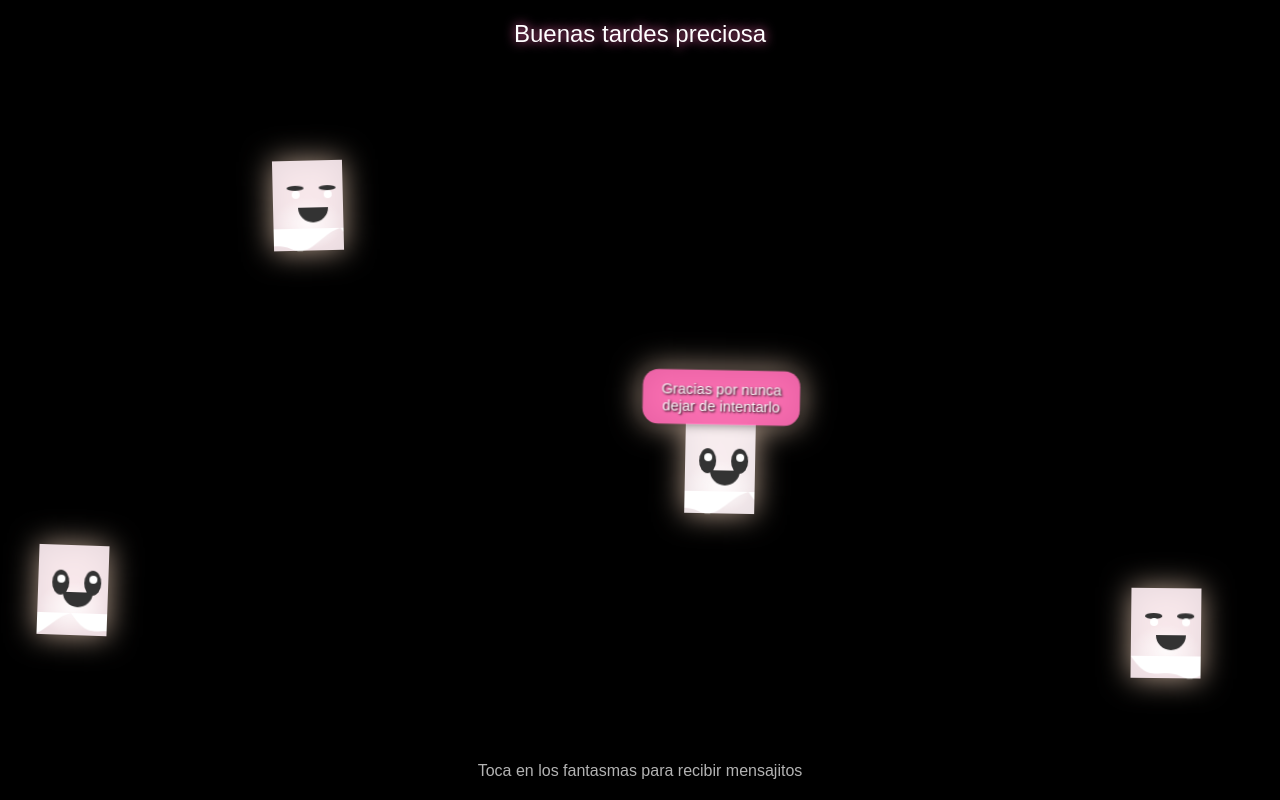
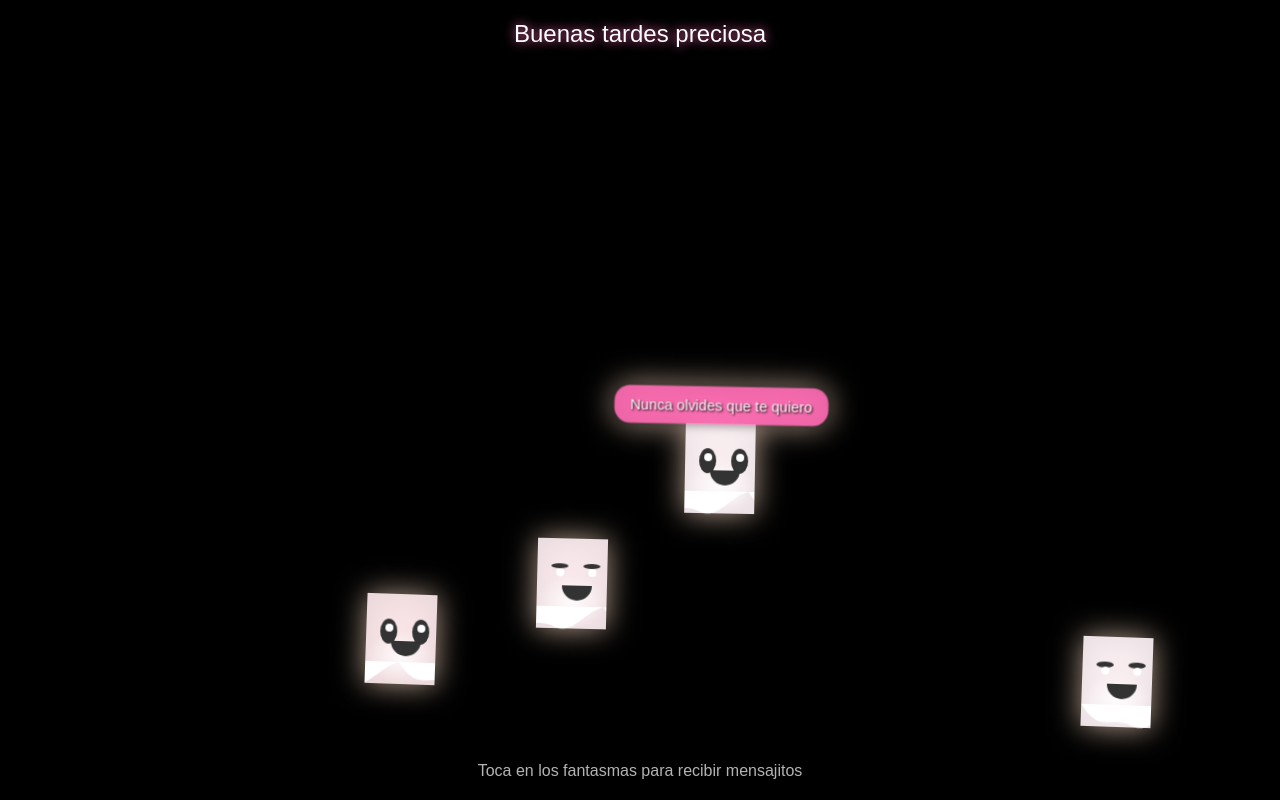
Before and after one commit to FernandoAya/R, a plain HTML site: page index.html in a window 1280 px wide. Both pictures are taken after a click on the element 719 px from the left and 466 px from the top of the page. Drawn offline with Linux system fonts and the light colour scheme.

Commit message:
Update index.html

```diff
--- a/index.html
+++ b/index.html
@@ -125,6 +125,7 @@
             left: 50%;
             transform: translateX(-50%);
             animation: pulse 2s infinite;
+            white-space: nowrap;
         }
 
         .kiss {
@@ -213,6 +214,18 @@
             "Gracias por nunca dejar de intentarlo"
         ];
 
+        let phraseDeck = shuffle([...romanticPhrases]);
+
+        function shuffle(array) {
+            return array.sort(() => Math.random() - 0.5);
+        }
+
+        function nextPhrase() {
+            if (phraseDeck.length === 0)
+                phraseDeck = shuffle([...romanticPhrases]);
+            return phraseDeck.pop();
+        }
+
         const ghostColors = ["rgba(255, 235, 240, 0.9)", "rgba(255, 240, 245, 0.9)", "rgba(255, 245, 250, 0.9)"];
 
         function createGhost() {
@@ -228,11 +241,8 @@
             ghost.style.left = `${x}px`;
             ghost.style.top = `${y}px`;
 
-            const color = ghostColors[Math.floor(Math.random() * ghostColors.length)];
-            ghost.style.backgroundColor = color;
-
-            const duration = 2 + Math.random() * 4;
-            ghost.style.animationDuration = `${duration}s`;
+            ghost.style.backgroundColor = ghostColors[Math.floor(Math.random() * ghostColors.length)];
+            ghost.style.animationDuration = `${2 + Math.random() * 4}s`;
 
             const face = document.createElement('div');
             face.className = 'face';
@@ -257,9 +267,7 @@
 
             const message = document.createElement('div');
             message.className = 'message';
-            const phrase = romanticPhrases[Math.floor(Math.random() * romanticPhrases.length)];
-            message.textContent = phrase;
-
+            message.textContent = nextPhrase();
             ghost.appendChild(message);
 
             ghost.addEventListener('click', function(e) {
@@ -272,6 +280,7 @@
                     mouth.style.borderRadius = "0 0 30px 30px";
                 }, 300);
 
+                adjustMessagePosition(ghost, message);
                 message.style.display = 'block';
 
                 createKiss(e.clientX, e.clientY);
@@ -286,6 +295,17 @@
 
             const moveInterval = setInterval(() => moveGhost(ghost), 8000);
             ghost.dataset.interval = moveInterval;
+        }
+
+        function adjustMessagePosition(ghost, message) {
+            const rect = message.getBoundingClientRect();
+
+            if (rect.left < 0)
+                message.style.transform = "translateX(0)";
+            if (rect.right > window.innerWidth)
+                message.style.left = "auto", message.style.right = "0";
+            if (rect.top < 0)
+                message.style.bottom = "-120%";
         }
 
         function moveGhost(ghost) {
@@ -313,45 +333,34 @@
 
             const angle = Math.random() * Math.PI * 2;
             const distance = 50 + Math.random() * 150;
-            const tx = Math.cos(angle) * distance;
-            const ty = Math.sin(angle) * distance;
-
-            kiss.style.setProperty('--tx', `${tx}px`);
-            kiss.style.setProperty('--ty', `${ty}px`);
+            kiss.style.setProperty('--tx', `${Math.cos(angle) * distance}px`);
+            kiss.style.setProperty('--ty', `${Math.sin(angle) * distance}px`);
 
             document.getElementById('gameArea').appendChild(kiss);
 
-            setTimeout(() => {
-                kiss.remove();
-            }, 1500);
+            setTimeout(() => kiss.remove(), 1500);
         }
 
         window.addEventListener('resize', function () {
             const ghosts = document.querySelectorAll('.ghost');
-
             const maxX = window.innerWidth - 100;
             const maxY = window.innerHeight - 120;
 
             ghosts.forEach(ghost => {
-                const currentX = parseFloat(ghost.style.left);
-                const currentY = parseFloat(ghost.style.top);
-
-                ghost.style.left = `${Math.min(currentX, maxX)}px`;
-                ghost.style.top = `${Math.min(currentY, maxY)}px`;
+                ghost.style.left = `${Math.min(parseFloat(ghost.style.left), maxX)}px`;
+                ghost.style.top = `${Math.min(parseFloat(ghost.style.top), maxY)}px`;
             });
         });
 
         function initGame() {
-            const ghostCount = 20;
-            for (let i = 0; i < ghostCount; i++) {
+            for (let i = 0; i < 20; i++) {
                 setTimeout(() => createGhost(), i * 2000);
             }
         }
 
         document.addEventListener('click', function (e) {
-            if (e.target.id === 'gameArea') {
+            if (e.target.id === 'gameArea')
                 createGhost();
-            }
         });
 
         window.addEventListener('load', initGame);
```
